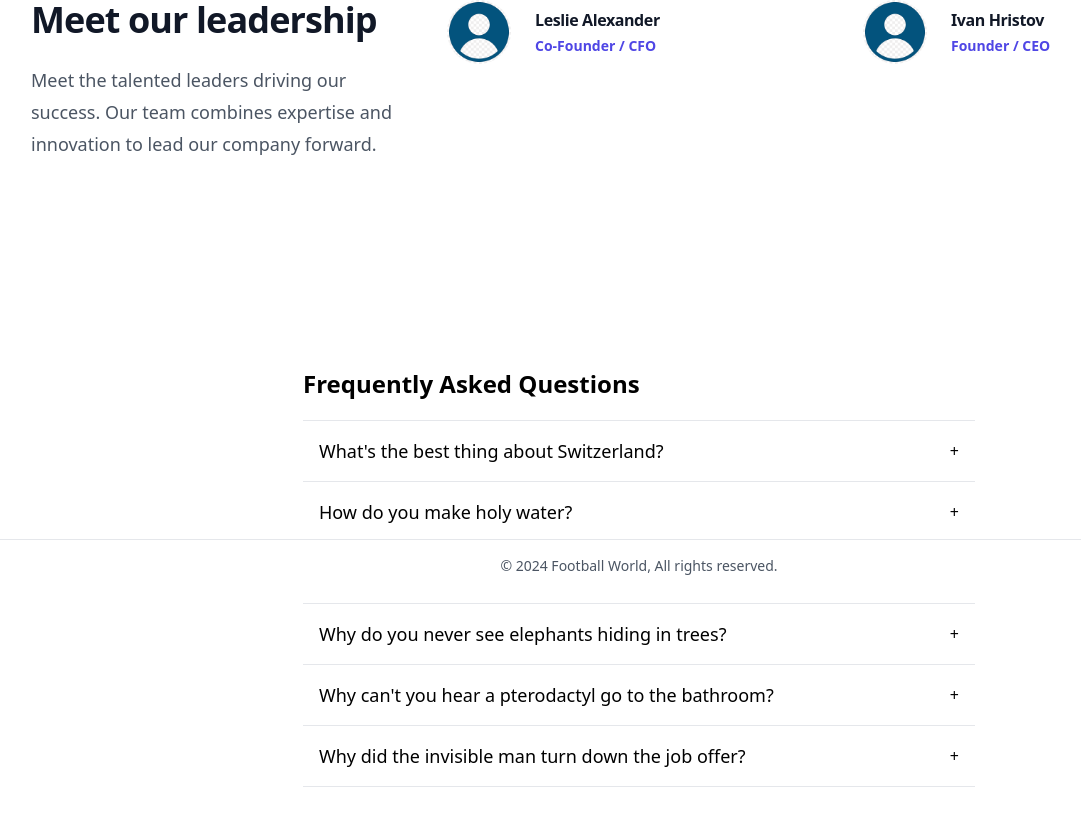
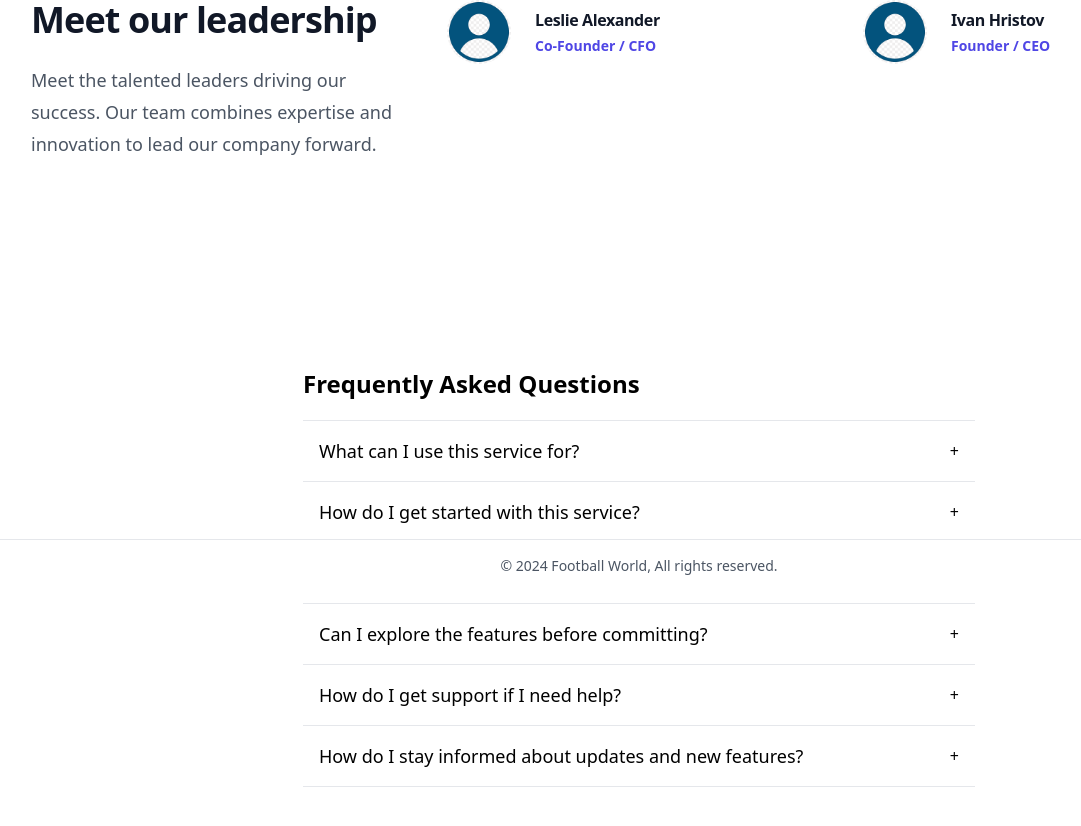
Before and after one commit to IvanHristov12/Football-World-2024, a React (Vite) app in the folder client/: page /aboutus in a window 1280 px wide. Shown: the part 208-1034 px from the top of the page, without its empty margins (1-1082 px from the left). Built offline with nearby package versions, Linux system fonts and the light colour scheme.

Commit message:
Changed FAQ

```diff
--- a/client/src/components/aboutus/FAQ.jsx
+++ b/client/src/components/aboutus/FAQ.jsx
@@ -2,28 +2,28 @@ import { useState } from "react";
 
 const faqData = [
     {
-        question: "What's the best thing about Switzerland?",
-        answer: "I don't know, but the flag is a big plus.",
+        question: "What can I use this service for?",
+        answer: "This service provides comprehensive football data that you can integrate into your app or website to enhance user experience with live scores, statistics, and more.",
     },
     {
-        question: "How do you make holy water?",
-        answer: "You boil the hell out of it.",
+        question: "How do I get started with this service?",
+        answer: "To start using this service, sign up for an account, select a plan that suits your needs, and obtain an API key to authenticate your requests.",
     },
     {
-        question: "What do you call someone with no body and no nose?",
-        answer: "Nobody knows.",
+        question: "What kind of support is available if I have questions?",
+        answer: "We offer extensive documentation, and our support team is available to help with any questions or issues you might encounter while using the service.",
     },
     {
-        question: "Why do you never see elephants hiding in trees?",
-        answer: "Because they're so good at it.",
+        question: "Can I explore the features before committing?",
+        answer: "You can browse our comprehensive documentation and resources to understand the full capabilities of the service before getting started.",
     },
     {
-        question: "Why can't you hear a pterodactyl go to the bathroom?",
-        answer: "Because the 'P' is silent.",
+        question: "How do I get support if I need help?",
+        answer: "Our support team is available to assist you with any inquiries. You can reach out via our contact page or through the support channels provided in your account.",
     },
     {
-        question: "Why did the invisible man turn down the job offer?",
-        answer: "He couldn't see himself doing it.",
+        question: "How do I stay informed about updates and new features?",
+        answer: "You can stay informed by following our announcements on the website and subscribing to our email notifications for any updates and new features.",
     },
 ];
 
```
